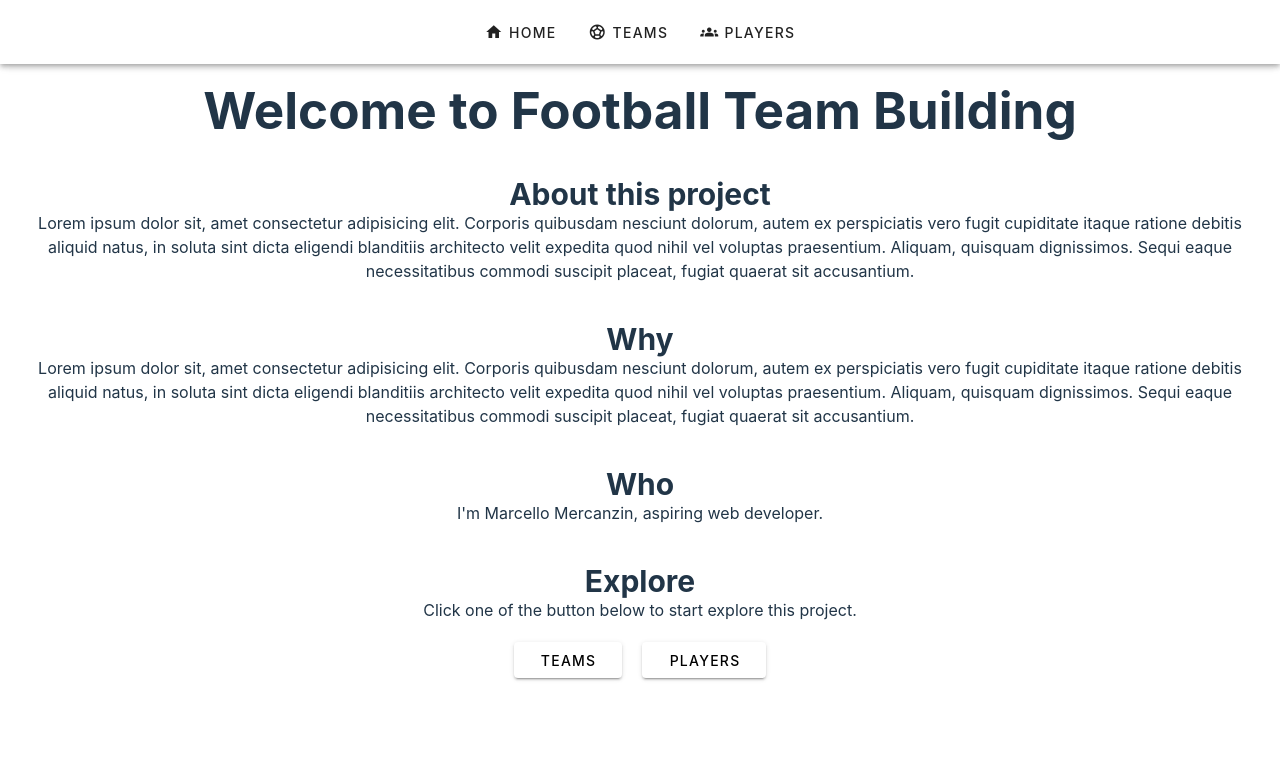
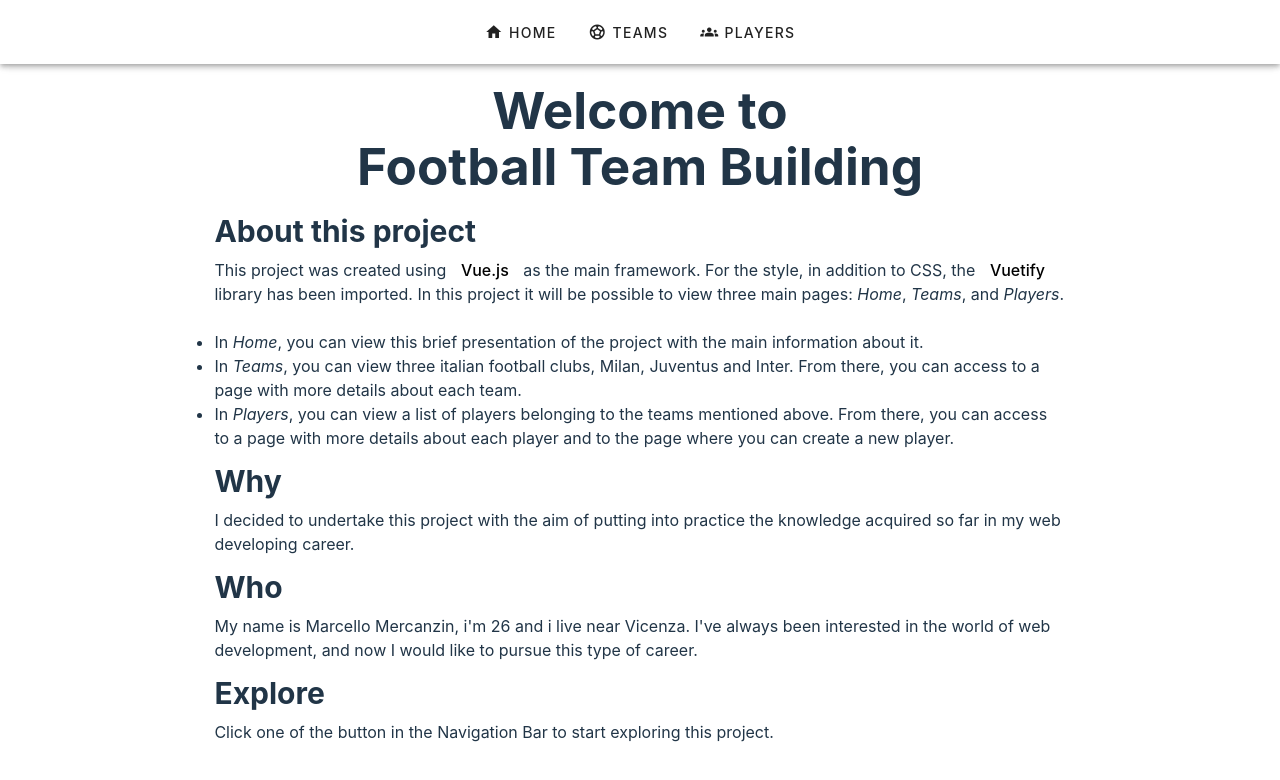
Before and after one commit to marcimerca/Football-Team-Building, a Vue app: page / in a window 1280 px wide. Shown: the top 780 px of the page. Built offline with nearby package versions, Linux system fonts and the light colour scheme; no server answers.

Commit message:
add text

```diff
--- a/src/views/Home.vue
+++ b/src/views/Home.vue
@@ -1,44 +1,53 @@
 <template>
   <header>
-    <h1>Welcome to Football Team Building</h1>
+    <h1>Welcome to</h1>
+    <h1>Football Team Building</h1>
   </header>
   <div class="info">
     <h1>About this project</h1>
     <p>
-      Lorem ipsum dolor sit, amet consectetur adipisicing elit. Corporis
-      quibusdam nesciunt dolorum, autem ex perspiciatis vero fugit cupiditate
-      itaque ratione debitis aliquid natus, in soluta sint dicta eligendi
-      blanditiis architecto velit expedita quod nihil vel voluptas praesentium.
-      Aliquam, quisquam dignissimos. Sequi eaque necessitatibus commodi suscipit
-      placeat, fugiat quaerat sit accusantium.
+      This project was created using <strong><a href="https://vuejs.org/" target=”_blank”>Vue.js</a></strong> as the main
+      framework. For the style, in addition to CSS, the <a href="https://vuetifyjs.com/en/" target=”_blank”>Vuetify</a> library has been imported.
+      In this project it will be possible to view three main pages:
+      <em>Home</em>, <em>Teams</em>, and <em>Players</em>.
+      <br> <br>
+
+      <ul>
+        <li>In
+      <em>Home</em>, you can view this brief presentation of the project with the main
+      information about it.</li>
+       <li>In <em>Teams</em>, you can view three italian football clubs,
+      Milan, Juventus and Inter. From there, you can access to a page with more
+      details about each team.</li>
+      <li>In <em>Players</em>, you can view a list of players
+      belonging to the teams mentioned above. From there, you can access to a
+      page with more details about each player and to the page where you can
+      create a new player.</li>
+      </ul>
     </p>
   </div>
   <div class="why">
     <h1>Why</h1>
     <p>
-      Lorem ipsum dolor sit, amet consectetur adipisicing elit. Corporis
-      quibusdam nesciunt dolorum, autem ex perspiciatis vero fugit cupiditate
-      itaque ratione debitis aliquid natus, in soluta sint dicta eligendi
-      blanditiis architecto velit expedita quod nihil vel voluptas praesentium.
-      Aliquam, quisquam dignissimos. Sequi eaque necessitatibus commodi suscipit
-      placeat, fugiat quaerat sit accusantium.
+      I decided to undertake this project with the aim of putting into practice
+      the knowledge acquired so far in my web developing career.
     </p>
   </div>
   <div class="who">
     <h1>Who</h1>
-    <p>I'm Marcello Mercanzin, aspiring web developer.</p>
+    <p>
+      My name is Marcello Mercanzin, i'm 26 and i live near Vicenza. I've always
+      been interested in the world of web development, and now I would like to
+      pursue this type of career.
+    </p>
   </div>
   <div class="explore">
     <h1>Explore</h1>
-    <p>Click one of the button below to start explore this project.</p>
+    <p>
+      Click one of the button in the Navigation Bar to start exploring this
+      project.
+    </p>
   </div>
-
-  <v-btn>
-    <RouterLink to="/teams">Teams</RouterLink>
-  </v-btn>
-  <v-btn>
-    <RouterLink to="/players">Players</RouterLink>
-  </v-btn>
 </template>
 
 <style scoped>
@@ -46,15 +55,24 @@
 .why,
 .who,
 .explore {
-  margin-top: 40px;
-  text-align: center;
+  margin: 0 auto;
+  text-align: left;
+  width: 70%;
+  margin-bottom: 15px;
 }
+
+.info {
+  text-align: left;
+  margin-top: 20px;
+}
+
 
 .info h1,
 .why h1,
 .who h1,
 .explore h1 {
   font-size: 30px;
+  margin-bottom: 10px;
 }
 
 a {
```
